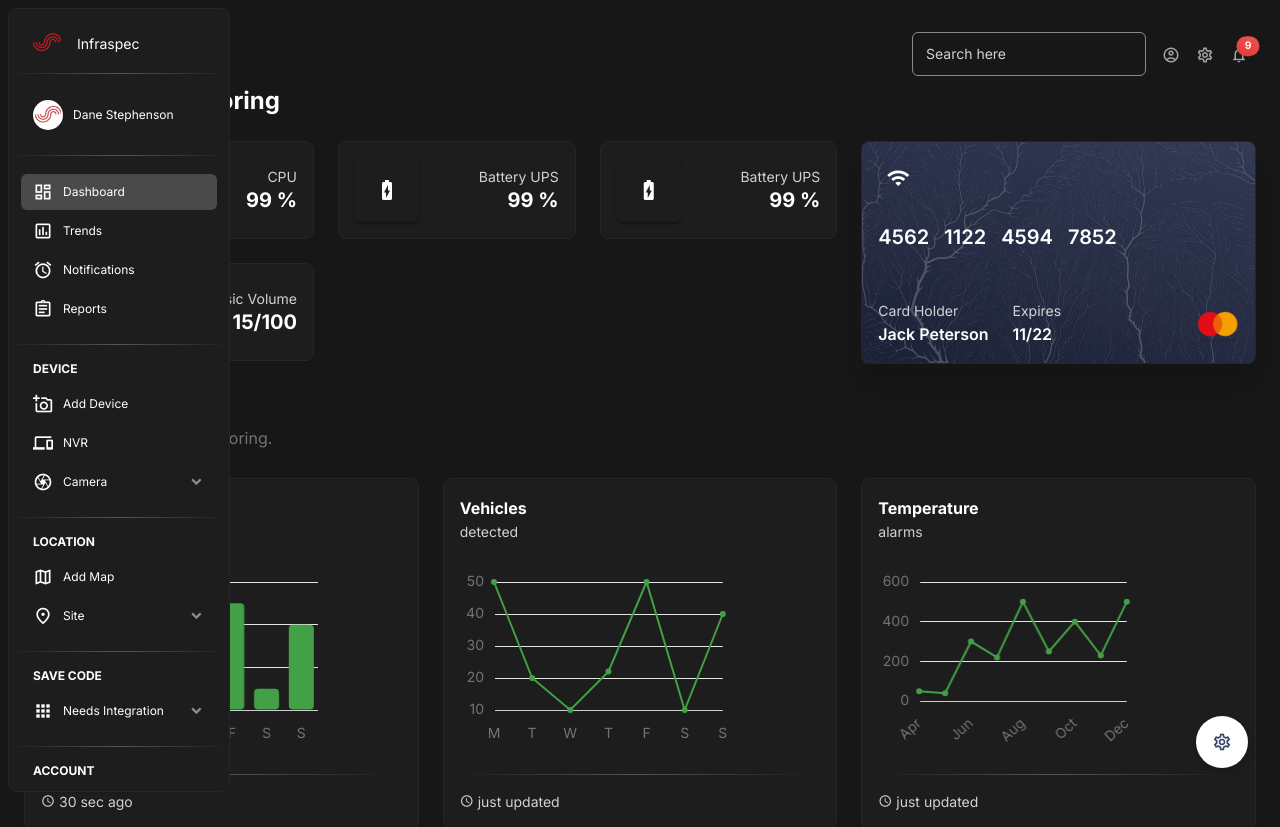
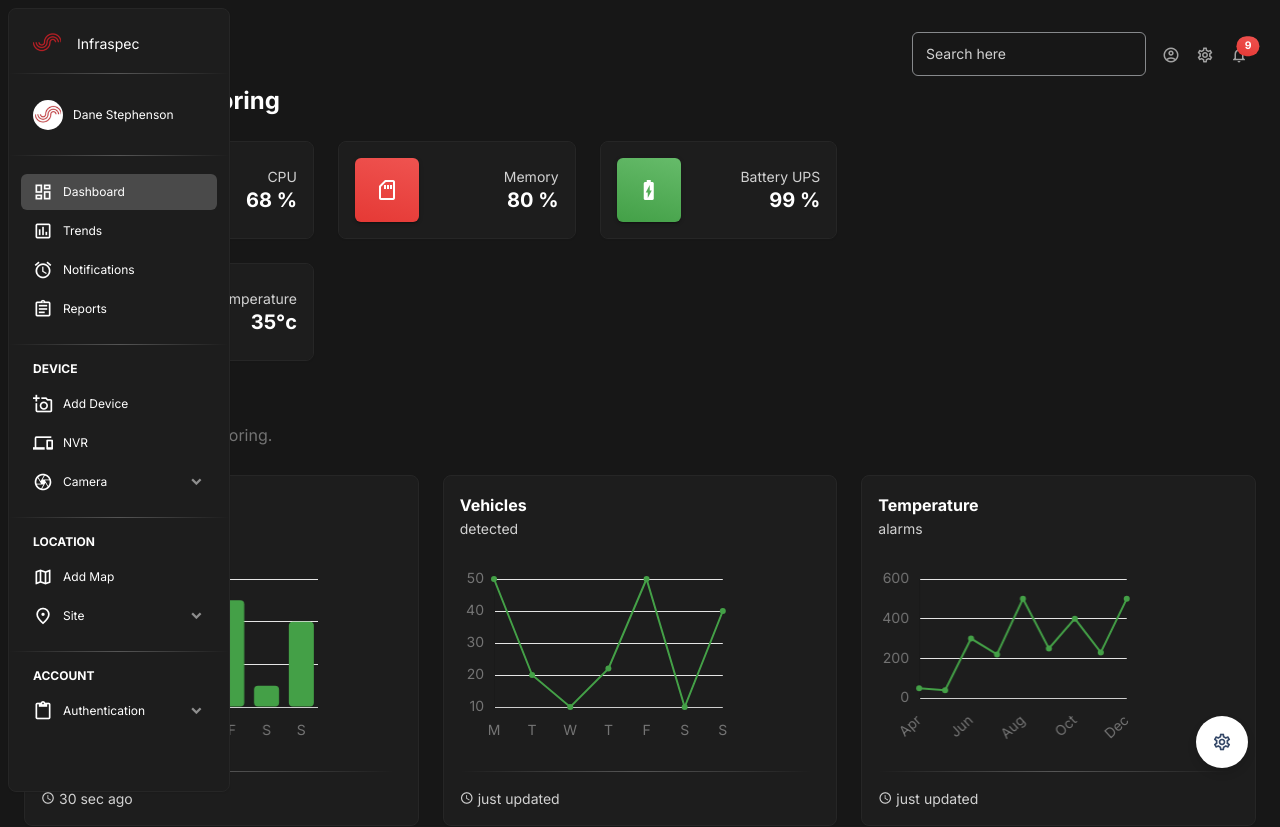
Before and after one commit to infrared-inspection-systems/Infraspec, a React (Create React App) app: page /#/dashboard/ in a window 1280 px wide. Shown: the top 827 px of the page. Built offline with nearby package versions, Linux system fonts and the light colour scheme.

Commit message:
Remove Navbar Items

```diff
--- a/src/layouts/dashboard/main/index.js
+++ b/src/layouts/dashboard/main/index.js
@@ -1,10 +1,10 @@
-import { useRef, useEffect, useState, useMemo } from "react";
+import {useRef, useEffect, useState, useMemo} from "react";
 
 // porp-types is a library for typechecking of props
 import PropTypes from "prop-types";
 
 // react-chartjs-2 components
-import { Line } from "react-chartjs-2";
+import {Line} from "react-chartjs-2";
 
 // @mui material components
 import Card from "@mui/material/Card";
@@ -60,28 +60,18 @@ import booking2 from "assets/images/products/product-2-min.jpg";
 import booking3 from "assets/images/products/product-3-min.jpg";
 
 function Analytics() {
-  const { sales, tasks } = reportsLineChartData;
+    const {sales, tasks} = reportsLineChartData;
 
     // Action buttons for the BookingCard
     const actionButtons = (
         <>
             <Tooltip title="Refresh" placement="bottom">
-        <MDTypography
-          variant="body1"
-          color="primary"
-          lineHeight={1}
-          sx={{ cursor: "pointer", mx: 3 }}
-        >
+                <MDTypography variant="body1" color="primary" lineHeight={1} sx={{cursor: "pointer", mx: 3}}>
                     <Icon color="inherit">refresh</Icon>
                 </MDTypography>
             </Tooltip>
             <Tooltip title="Edit" placement="bottom">
-        <MDTypography
-          variant="body1"
-          color="info"
-          lineHeight={1}
-          sx={{ cursor: "pointer", mx: 3 }}
-        >
+                <MDTypography variant="body1" color="info" lineHeight={1} sx={{cursor: "pointer", mx: 3}}>
                     <Icon color="inherit">edit</Icon>
                 </MDTypography>
             </Tooltip>
@@ -101,46 +91,36 @@ function Analytics() {
                     <Grid item xs={12} md={6} lg={3}>
                         <MDBox mb={3}>
                             <MiniStatisticsCard
-                  title={{ text: "CPU" }}
-                  count="99 %"
-                  icon={{ color: "info", component: "desktop_mac" }}
+                                title={{text: "CPU"}}
+                                count="68 %"
+                                icon={{color: "warning", component: "desktop_mac"}}
                                 direction="left"
                             />
                         </MDBox>
                         <MiniStatisticsCard
-                title={{ text: "music volume" }}
-                count="15/100"
-                icon={{ color: "info", component: "volume_down" }}
+                            title={{text: "Camera Temperature"}}
+                            count="35°c"
+                            icon={{color: "info", component: "camera"}}
                             direction="left"
                         />
                     </Grid>
-            <Grid
-              item
-              xs={12}
-              sm={3}
-              lg={5}
-              display="flex"
-              flexDirection={{ xs: "column", sm: "row" }}
-            >
-              <MDBox width="100%" mr={{ xs: 0, sm: 3 }} mb={{ xs: 3, sm: 0 }}>
+                    <Grid item xs={12} sm={3} lg={5} display="flex" flexDirection={{xs: "column", sm: "row"}}>
+                        <MDBox width="100%" mr={{xs: 0, sm: 3}} mb={{xs: 3, sm: 0}}>
                             <MiniStatisticsCard
-                  title={{ text: "battery UPS" }}
-                  count="99 %"
-                  icon={{ color: "info", component: "battery_charging_full" }}
+                                title={{text: "memory"}}
+                                count="80 %"
+                                icon={{color: "error", component: "sd_card"}}
                                 direction="left"
                             />
                         </MDBox>
                         <MDBox width="100%">
                             <MiniStatisticsCard
-                  title={{ text: "battery UPS" }}
+                                title={{text: "battery UPS"}}
                                 count="99 %"
-                  icon={{ color: "info", component: "battery_charging_full" }}
+                                icon={{color: "success", component: "battery_charging_full"}}
                                 direction="left"
                             />
                         </MDBox>
-            </Grid>
-            <Grid item xs={12} lg={4}>
-              <MasterCard number={4562112245947852} holder="jack peterson" expires="11/22" />
                     </Grid>
                 </Grid>
             </MDBox>
@@ -149,11 +129,7 @@ function Analytics() {
                     <MDTypography variant="h4" fontWeight="bold">
                         Analytics
                     </MDTypography>
-          <MDTypography
-            variant="button"
-            fontWeight="regular"
-            sx={{ fontSize: "16px", color: "#737373" }}
-          >
+                    <MDTypography variant="button" fontWeight="regular" sx={{fontSize: "16px", color: "#737373"}}>
                         Trends on condition monitoring.
                     </MDTypography>
                 </MDBox>
@@ -162,7 +138,7 @@ function Analytics() {
                         <Grid item xs={12} md={6} lg={4}>
                             <MDBox mb={3}>
                                 <ReportsBarChart
-                  color="success"
+                                    color="info"
                                     title="people"
                                     description="detected"
                                     date="30 sec ago"
@@ -261,7 +237,7 @@ function Analytics() {
                                 <BookingCard
                                     image={booking1}
                                     title="Mile PTZ 50mm"
-                  description='Threshold Alarm'
+                                    description="Threshold Alarm"
                                     price="Preset 1/Area 3"
                                     location="site 1, city 1"
                                     action={actionButtons}
@@ -273,7 +249,7 @@ function Analytics() {
                                 <BookingCard
                                     image={booking2}
                                     title="Mini Left PTZ 25mm"
-                  description='Fire Detected'
+                                    description="Fire Detected"
                                     price="Preset 2/Area 0"
                                     location="site 2, city 2"
                                     action={actionButtons}
@@ -285,7 +261,7 @@ function Analytics() {
                                 <BookingCard
                                     image={booking3}
                                     title="Mini Right PTZ 25mm"
-                  description='Intrusion'
+                                    description="Intrusion"
                                     price="Parking Lot/Area 0"
                                     location="site 3, city 3"
                                     action={actionButtons}
@@ -298,26 +274,15 @@ function Analytics() {
                     <SalesByCountry />
                 </Grid>
             </MDBox>
-        <MDBox>
-       </MDBox>
+            <MDBox></MDBox>
             <Grid>
                 <MDBox>
                     <MixedChart
-          icon={{ color: "primary", component: "leaderboard" }}
+                        icon={{color: "primary", component: "leaderboard"}}
                         title="Temperature Threshold"
                         description="Analytics Insights"
                         chart={{
-            labels: [
-              "Apr",
-              "May",
-              "Jun",
-              "Jul",
-              "Aug",
-              "Sep",
-              "Oct",
-              "Nov",
-              "Dec",
-            ],
+                            labels: ["Apr", "May", "Jun", "Jul", "Aug", "Sep", "Oct", "Nov", "Dec"],
                             datasets: [
                                 {
                                     chartType: "thin-bar",
--- a/src/layouts/dashboards/analytics/index.js
+++ b/src/layouts/dashboards/analytics/index.js
@@ -120,7 +120,7 @@ function Analytics() {
             <Grid item xs={12} md={6} lg={4}>
               <MDBox mb={3}>
                 <ReportsBarChart
-                  color="success"
+                  color="info"
                   title="people"
                   description="detected"
                   date="30 sec ago"
--- a/src/routes.js
+++ b/src/routes.js
@@ -194,144 +194,6 @@ const routes = [
         key: "site-3",
         route: "/site/site-3",
         component: <EditProduct />,
-      },
-    ],
-  },
-  { type: "divider", key: "divider-0" },
-  { type: "title", title: "Save Code", key: "title-pages" },
-  /*{
-    type: "collapse",
-    name: "Account",
-    key: "account",
-    icon: <Icon fontSize="small">person</Icon>,
-    collapse: [
-      {
-        name: "Settings",
-        key: "settings",
-        route: "/pages/account/settings",
-        component: <Settings />,
-      },
-      {
-        name: "Billing",
-        key: "billing",
-        route: "/pages/account/billing",
-        component: <Billing />,
-      },
-      {
-        name: "Invoice",
-        key: "invoice",
-        route: "/pages/account/invoice",
-        component: <Invoice />,
-      },
-    ],
-  },*/
-  {
-    type: "collapse",
-    name: "Needs Integration",
-    key: "template",
-    icon: <Icon fontSize="small">apps</Icon>,
-    collapse: [
-      {
-        name: "Widgets",
-        key: "widgets",
-        route: "/pages/widgets",
-        component: <Widgets />,
-      },
-      {
-        name: "Widgets",
-        key: "widgets",
-        route: "/pages/widgets",
-        component: <Widgets />,
-      },
-      {
-        name: "settings",
-        key: "settings",
-        route: "/pages/account/settings",
-        component: <Kanban />,
-      },
-      {
-        name: "billing",
-        key: "billing",
-        route: "/pages/account/billing",
-        component: <DataTables />,
-      },
-      {
-        name: "invoice",
-        key: "invoice",
-        route: "/pages/account/invoice",
-        component: <EditProduct />,
-      },
-      {
-        name: "New User",
-        key: "new-user",
-        route: "/pages/users/new-user",
-        component: <NewUser />,
-      },
-      {
-        name: "Kanban",
-        key: "kanban",
-        route: "/applications/kanban",
-        component: <Kanban />,
-      },
-      {
-        name: "Wizard",
-        key: "wizard",
-        route: "/applications/wizard",
-        component: <Wizard />,
-      },
-      {
-        name: "Data Tables",
-        key: "data-tables",
-        route: "/applications/data-tables",
-        component: <DataTables />,
-      },
-      {
-        name: "Calendar",
-        key: "calendar",
-        route: "/applications/calendar",
-        component: <Calendar />,
-      },
-      {
-        name: "Products",
-        key: "products",
-        collapse: [
-          {
-            name: "New Product",
-            key: "new-product",
-            route: "/ecommerce/products/new-product",
-            component: <NewProduct />,
-          },
-          {
-            name: "Edit Product",
-            key: "edit-product",
-            route: "/ecommerce/products/edit-product",
-            component: <EditProduct />,
-          },
-          {
-            name: "Product Page",
-            key: "product-page",
-            route: "/ecommerce/products/product-page",
-            component: <ProductPage />,
-          },
-        ],
-      },
-      {
-        name: "Orders",
-        key: "orders",
-        collapse: [
-          {
-            name: "Order List",
-            key: "order-list",
-            route: "/ecommerce/orders/order-list",
-            component: <OrderList />,
-          },
-          {
-            name: "Order Details",
-            key: "order-details",
-            route: "/ecommerce/orders/order-details",
-            component: <OrderDetails />,
-          },
-        ],
       },
     ],
   },
```
Lines whose indentation alone changed are shown as unchanged.
